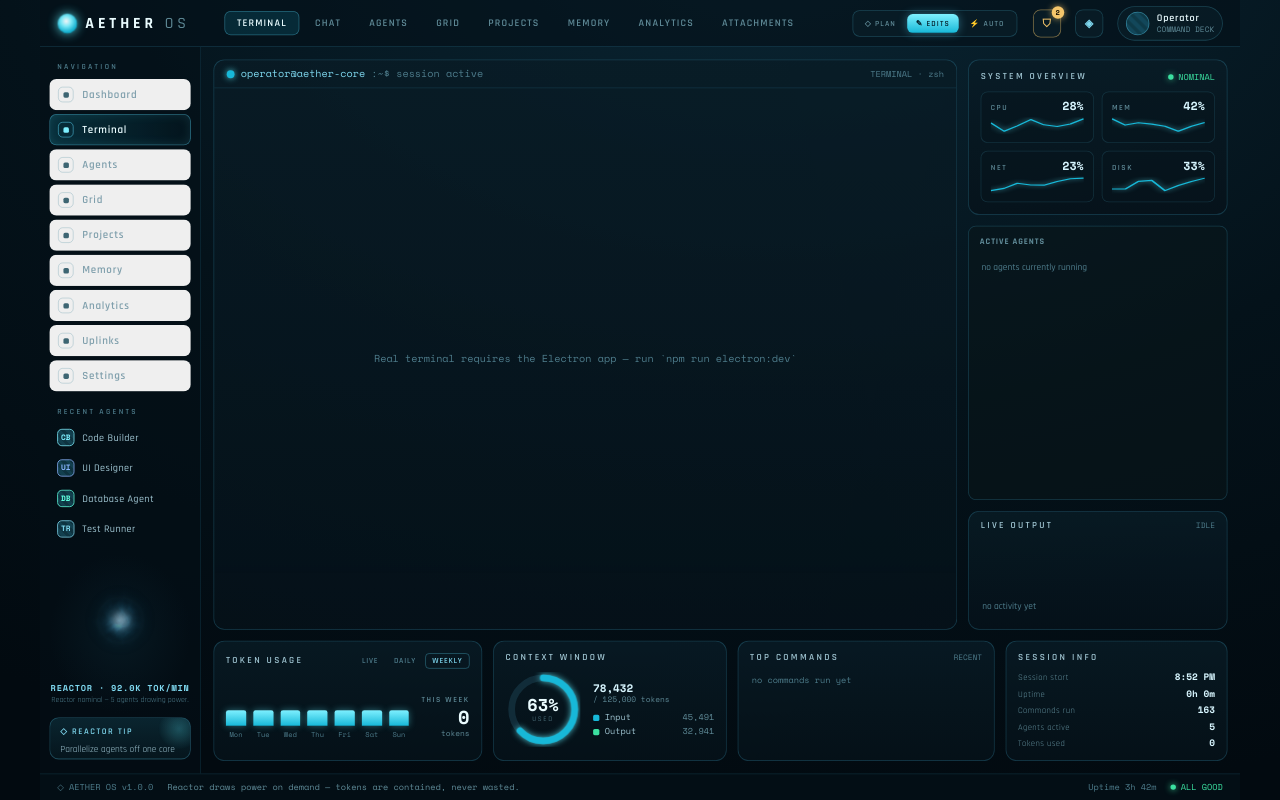
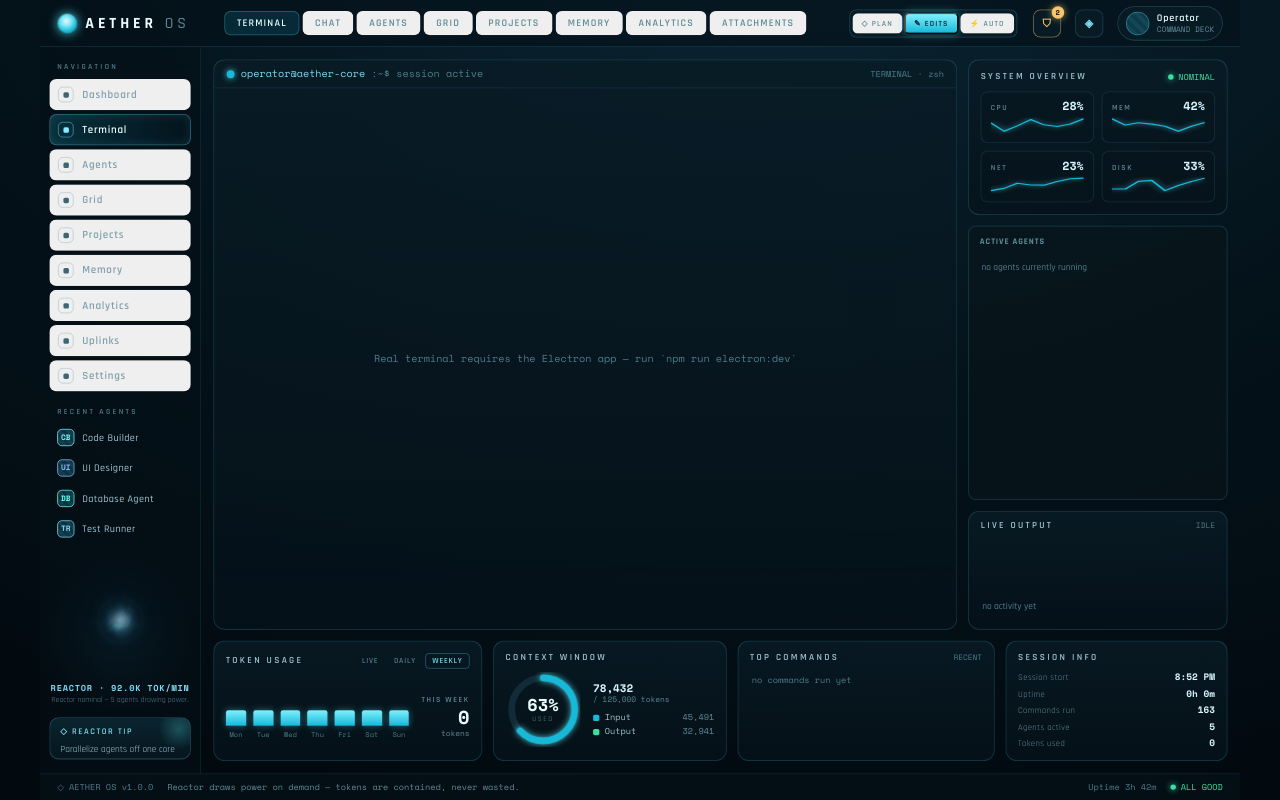
Before and after one commit to mwgrant21/Aether-OS, a React (Vite) app: page / in a window 1280 px wide. Built offline with nearby package versions, Linux system fonts and the light colour scheme.

Commit message:
fix: bring TopBar's nav/bell/approval controls up to the same interactive-polish level as its window-chrome row

```diff
--- a/src/components/layout/TopBar.tsx
+++ b/src/components/layout/TopBar.tsx
@@ -39,9 +39,9 @@ export function TopBar() {
         {TOP_BAR_IDS.map((label) => {
           const on = label === state.activeTab;
           return (
-            <div key={label} onClick={() => dispatch({ type: 'SET_ACTIVE_TAB', tab: label })} style={tabStyle(colors, on)}>
+            <Button key={label} onClick={() => dispatch({ type: 'SET_ACTIVE_TAB', tab: label })} style={tabStyle(colors, on)}>
               {label}
-            </div>
+            </Button>
           );
         })}
       </div>
@@ -50,17 +50,21 @@ export function TopBar() {
         {OP_MODES.map((om) => {
           const on = state.cfg.opMode === om.key;
           return (
-            <span key={om.key} title={om.tip} onClick={() => dispatch({ type: 'SET_OP_MODE', mode: om.key })} style={opModeStyle(colors, on, om.key)}>
+            <Button key={om.key} title={om.tip} onClick={() => dispatch({ type: 'SET_OP_MODE', mode: om.key })} style={opModeStyle(colors, on, om.key)}>
               {om.label}
-            </span>
+            </Button>
           );
         })}
       </div>
 
       <div style={{ position: 'relative', flex: 'none', marginRight: 10 }}>
-        <div onClick={() => dispatch({ type: 'TOGGLE_APPROVALS' })} style={{ ...iconButtonStyle, borderColor: apprBtnBorder, color: apprBtnC }}>
+        <Button
+          title="Pending approvals"
+          onClick={() => dispatch({ type: 'TOGGLE_APPROVALS' })}
+          style={{ ...iconButtonStyle, borderColor: apprBtnBorder, color: apprBtnC }}
+        >
           ⛉
-        </div>
+        </Button>
         {hasPending && <span style={apprBadgeStyle(colors)}>{pendingCount}</span>}
         {state.apprOpen && (
           <div style={apprPanelStyle(colors)}>
@@ -76,12 +80,12 @@ export function TopBar() {
                   {ap.agent} · {ap.detail}
                 </div>
                 <div style={{ display: 'flex', gap: 7 }}>
-                  <span onClick={() => dispatch({ type: 'RESOLVE_APPROVAL', id: ap.id, approve: true })} style={approveBtnStyle(colors)}>
+                  <Button onClick={() => dispatch({ type: 'RESOLVE_APPROVAL', id: ap.id, approve: true })} style={approveBtnStyle(colors)}>
                     APPROVE
-                  </span>
-                  <span onClick={() => dispatch({ type: 'RESOLVE_APPROVAL', id: ap.id, approve: false })} style={denyBtnStyle(colors)}>
+                  </Button>
+                  <Button onClick={() => dispatch({ type: 'RESOLVE_APPROVAL', id: ap.id, approve: false })} style={denyBtnStyle(colors)}>
                     DENY
-                  </span>
+                  </Button>
                 </div>
               </div>
             ))}
@@ -91,9 +95,9 @@ export function TopBar() {
       </div>
 
       <div style={{ position: 'relative', flex: 'none', marginRight: 10 }}>
-        <div onClick={() => dispatch({ type: 'TOGGLE_NOTIFS' })} style={{ ...iconButtonStyle, color: colors.accentCyanSoft }}>
+        <Button title="Notifications" onClick={() => dispatch({ type: 'TOGGLE_NOTIFS' })} style={{ ...iconButtonStyle, color: colors.accentCyanSoft }}>
           ◈
-        </div>
+        </Button>
         {state.unread > 0 && <span style={notifBadgeStyle(colors)}>{state.unread}</span>}
         {state.notifOpen && (
           <div style={notifPanelStyle(colors)}>
```
